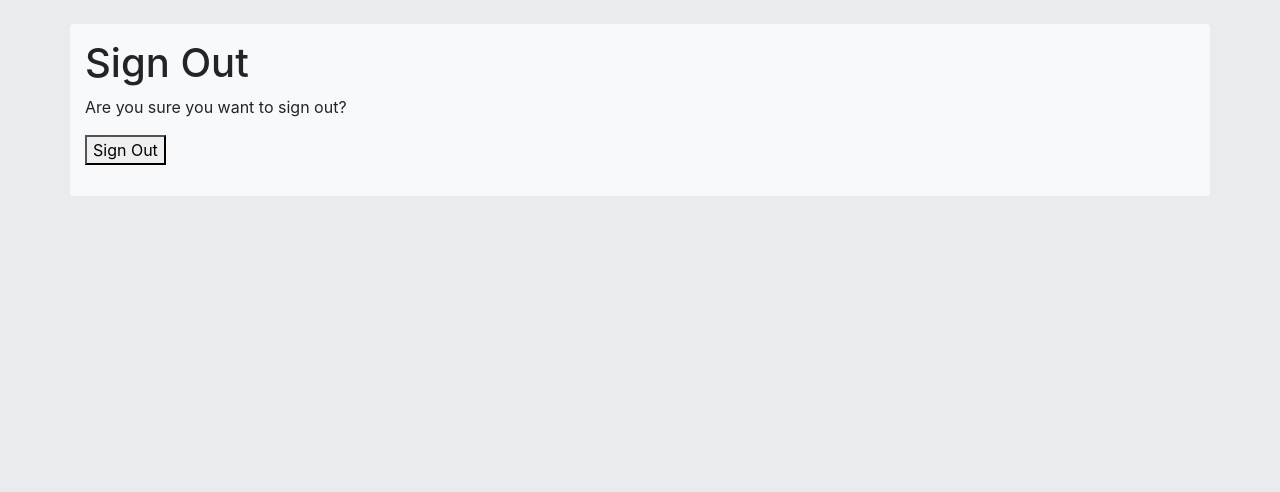
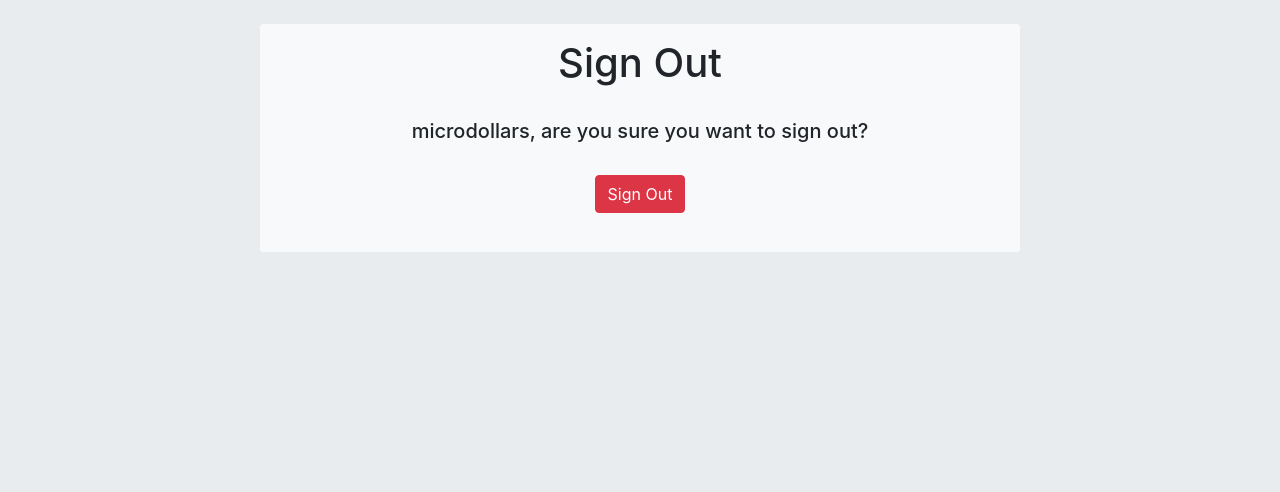
Before and after one commit to vg5ak/projectMicrotransaction, a Django app: page /accounts/logout/ in a window 1280 px wide. Shown: the part 128-620 px from the top of the page. Run offline with Django 3.2, Linux system fonts and the light colour scheme; a user stored in the database is signed in; some libraries are stand-ins or nearby versions.

Commit message:
modified center col to look better

```diff
--- a/microdollars/templates/account/logout.html
+++ b/microdollars/templates/account/logout.html
@@ -75,21 +75,25 @@
     <div id="maincontent" class="container">
 
       <br>
-      <div class="row">
-        <div class="col-md-12 bg-light padding rounded">
+      <div class="row" style="text-align: center;">
+        <div class="col-md-8 bg-light padding rounded" style="margin-left: auto; margin-right: auto;">
           {% block content %}
           <h1>Sign Out</h1>
+          <br>
 
-          <p>Are you sure you want to sign out?</p>
+          <h5>{{ user.username }}, are you sure you want to sign out?</h5>
+          <br
 
           <form method="post" action="{% url 'account_logout' %}">
             {% csrf_token %}
             {% if redirect_field_value %}
               <input type="hidden" name="{{ redirect_field_name }}" value="{{ redirect_field_value }}"/>
             {% endif %}
-            <button type="submit">Sign Out</button>
+            <button type="submit" class="btn btn-danger">Sign Out</button>
           </form>
           {% endblock %}
+          <br>
+          <br>
         </div>
       </div>
       <br>
```
